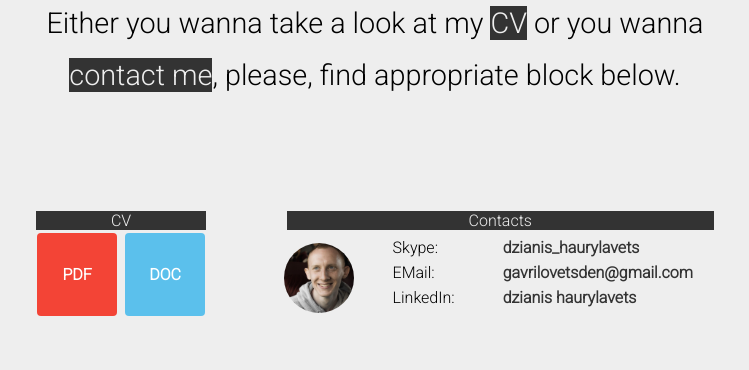
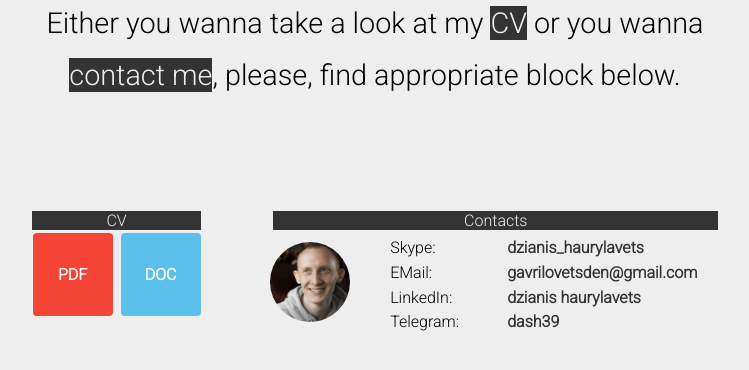
Before and after one commit to DzianisH/dzianish.github.io, a plain HTML site: page index.html in a window 1280 px wide. Shown: the part 276-646 px from the top of the page, without its empty margins (265-1014 px from the left). Drawn offline with Linux system fonts and the light colour scheme.

Commit message:
Why do you read this message?

```diff
--- a/index.html
+++ b/index.html
@@ -35,16 +35,20 @@
 							<div>Skype:</div>
 							<div>EMail:</div>
 							<div>LinkedIn:</div>
+							<div>Telegram:</div>
 						</div>
 						<div class="td">
 							<div>
-								<a href="skype:dzianis_haurylavets">dzianis_haurylavets</a>
+								<a href="skype:dzianis_haurylavets" target="_blank">dzianis_haurylavets</a>
 							</div>
 							<div>
-								<a href="mailto:gavrilovetsden@gmail.com">gavrilovetsden@gmail.com</a>
+								<a href="mailto:gavrilovetsden@gmail.com" target="_blank">gavrilovetsden@gmail.com</a>
 							</div>
 							<div>
-								<a href="https://www.linkedin.com/in/dzianis-haurylavets-059348123/">dzianis haurylavets</a>
+								<a href="https://www.linkedin.com/in/dzianis-haurylavets-059348123/" target="_blank">dzianis haurylavets</a>
+							</div>
+							<div>
+								<a href="https://t.me/dash39" target="_blank">dash39</a>
 							</div>
 						</div>
 					</div>
--- a/style.css
+++ b/style.css
@@ -10,9 +10,10 @@ div {
 }
 
 img {
-	width: 70px;
-	border-radius: 35px;
-	margin: 10px 15px 0 0;
+	width: 5em;
+	height: 5em;
+	border-radius: 2.5em;
+	margin: .6em 1em 0 0;
 }
 
 a {
```
